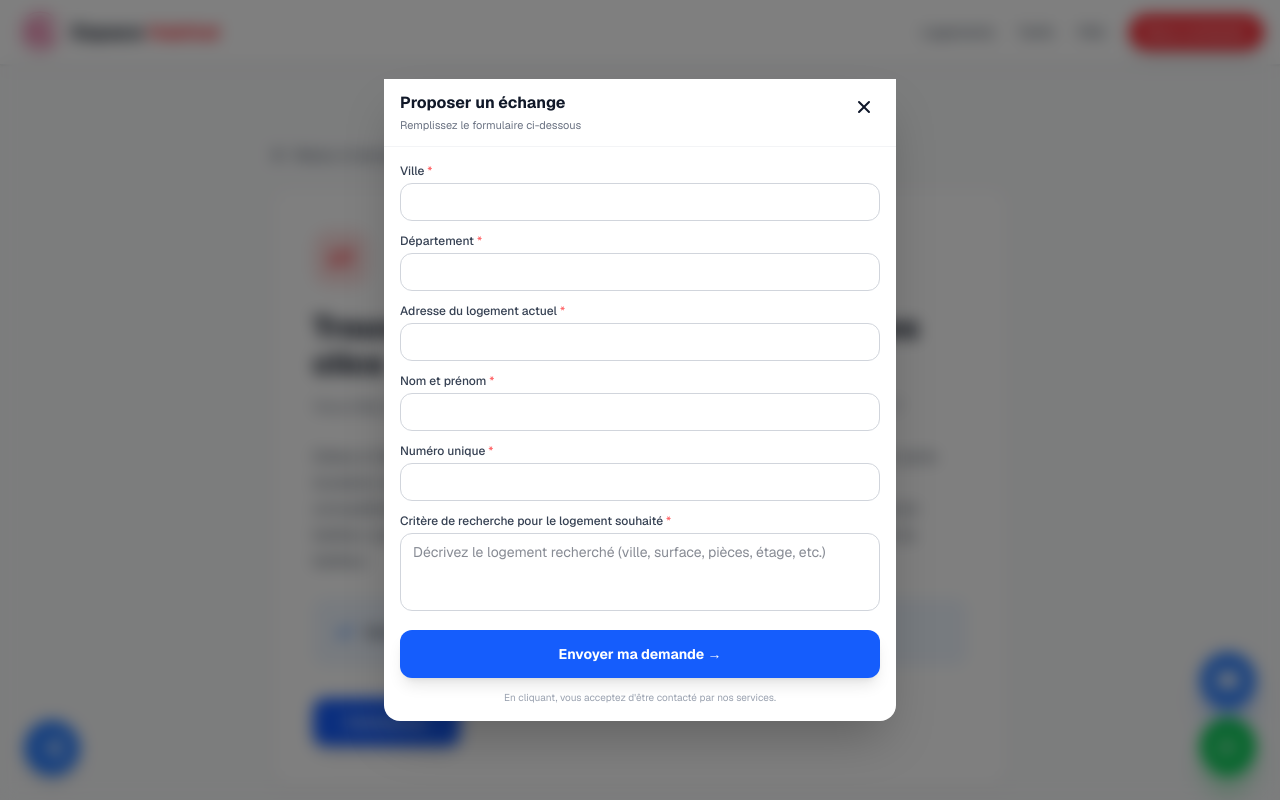
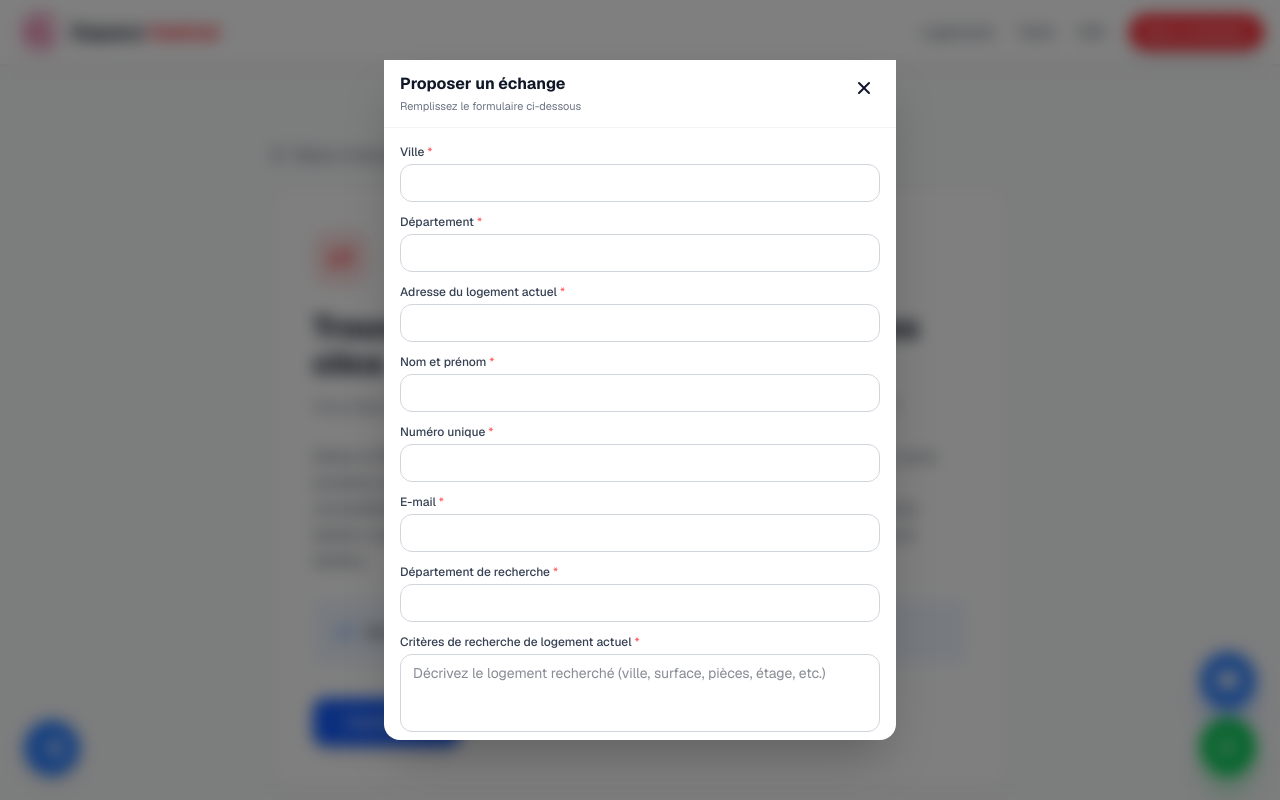
Before and after one commit to yecarter13/site-joker, a Next.js app: page /echange in a window 1280 px wide. Both pictures are taken after a click on the button "Commencer". Shown: the top 800 px of the page. Built offline with nearby package versions, Linux system fonts and the light colour scheme.

Commit message:
fix: add email and departement recherche to echange form

```diff
--- a/src/app/echange/page.tsx
+++ b/src/app/echange/page.tsx
@@ -17,6 +17,8 @@ export default function EchangePage() {
     adresse: "",
     nomPrenom: "",
     numeroUnique: "",
+    email: "",
+    departementRecherche: "",
     criteres: "",
   });
 
@@ -26,7 +28,7 @@ export default function EchangePage() {
 
   function handleSubmit(e: React.FormEvent) {
     e.preventDefault();
-    if (!form.ville || !form.departement || !form.adresse || !form.nomPrenom || !form.numeroUnique || !form.criteres) return;
+    if (!form.ville || !form.departement || !form.adresse || !form.nomPrenom || !form.numeroUnique || !form.email || !form.departementRecherche || !form.criteres) return;
 
     const details = [
       `Ville : ${form.ville}`,
@@ -34,6 +36,8 @@ export default function EchangePage() {
       `Adresse du logement actuel : ${form.adresse}`,
       `Nom et prénom : ${form.nomPrenom}`,
       `Numéro unique : ${form.numeroUnique}`,
+      `E-mail : ${form.email}`,
+      `Département de recherche : ${form.departementRecherche}`,
       `Critères de recherche : ${form.criteres}`,
     ].filter(Boolean).join("\n");
 
@@ -45,7 +49,7 @@ export default function EchangePage() {
   function handleClose() {
     setShowModal(false);
     setSubmitted(false);
-    setForm({ ville: "", departement: "", adresse: "", nomPrenom: "", numeroUnique: "", criteres: "" });
+    setForm({ ville: "", departement: "", adresse: "", nomPrenom: "", numeroUnique: "", email: "", departementRecherche: "", criteres: "" });
   }
 
   return (
@@ -126,9 +130,11 @@ export default function EchangePage() {
                 <FInput label="Adresse du logement actuel" value={form.adresse} onChange={(v) => update("adresse", v)} required />
                 <FInput label="Nom et prénom" value={form.nomPrenom} onChange={(v) => update("nomPrenom", v)} required />
                 <FInput label="Numéro unique" value={form.numeroUnique} onChange={(v) => update("numeroUnique", v)} required />
+                <FInput label="E-mail" type="email" value={form.email} onChange={(v) => update("email", v)} required />
+                <FInput label="Département de recherche" value={form.departementRecherche} onChange={(v) => update("departementRecherche", v)} required />
 
                 <div>
-                  <label className="block text-xs font-medium text-gray-700 mb-1">Critère de recherche pour le logement souhaité <span className="text-red-400">*</span></label>
+                  <label className="block text-xs font-medium text-gray-700 mb-1">Critères de recherche de logement actuel <span className="text-red-400">*</span></label>
                   <textarea value={form.criteres} onChange={(e) => update("criteres", e.target.value)} rows={3} className="w-full border border-gray-300 rounded-xl px-3 py-2 text-sm focus:ring-2 focus:ring-blue-400 outline-none resize-none" placeholder="Décrivez le logement recherché (ville, surface, pièces, étage, etc.)" required />
                 </div>
 
```
